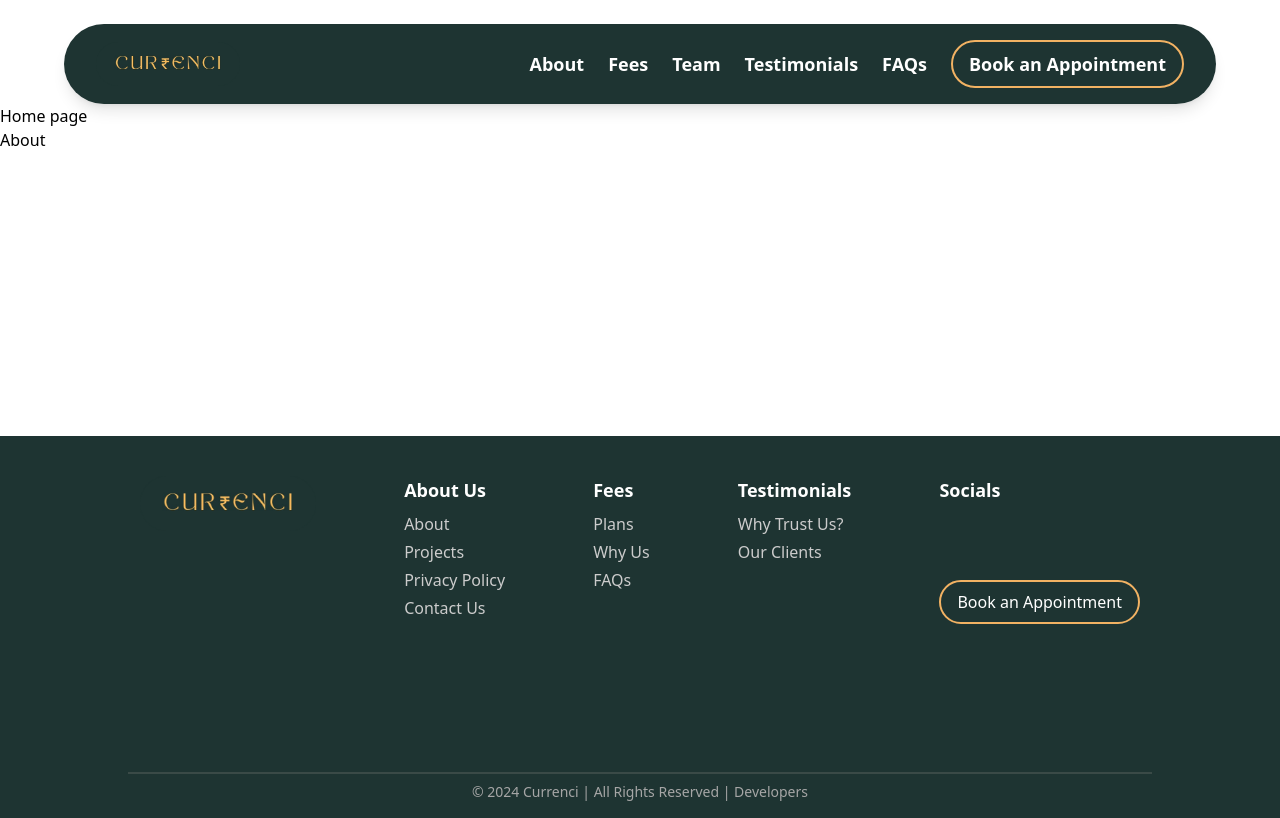
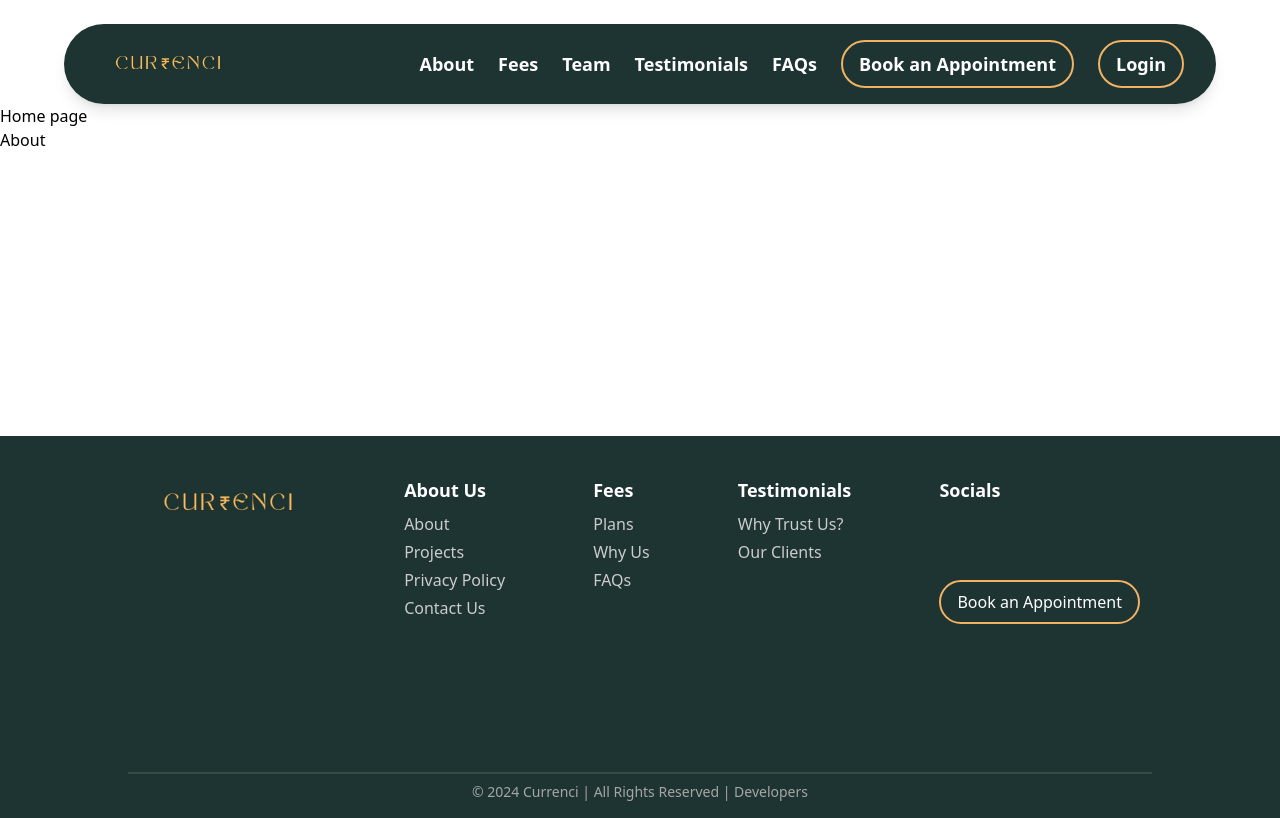
Before and after one commit to Ecell-NITS/Currenci, a Next.js app: page / in a window 1280 px wide. Built offline with nearby package versions, Linux system fonts and the light colour scheme; some icons are missing.

Commit message:
navbar and footer done

```diff
--- a/src/app/components/Navbar.tsx
+++ b/src/app/components/Navbar.tsx
@@ -75,6 +75,12 @@ export default function Navbar() {
               </div>
             </Link>
           ))}
+          {/* Login Button */}
+          <Link href="/login">
+            <div className="px-4 py-2 border-2 border-[#F2B263] text-sm md:text-base lg:text-lg font-semibold rounded-full text-white hover:bg-[#F2B263] hover:text-[#14342F] transition">
+              Login
+            </div>
+          </Link>
         </div>
       </div>
       {/* Background Overlay when the menu is open */}
```
